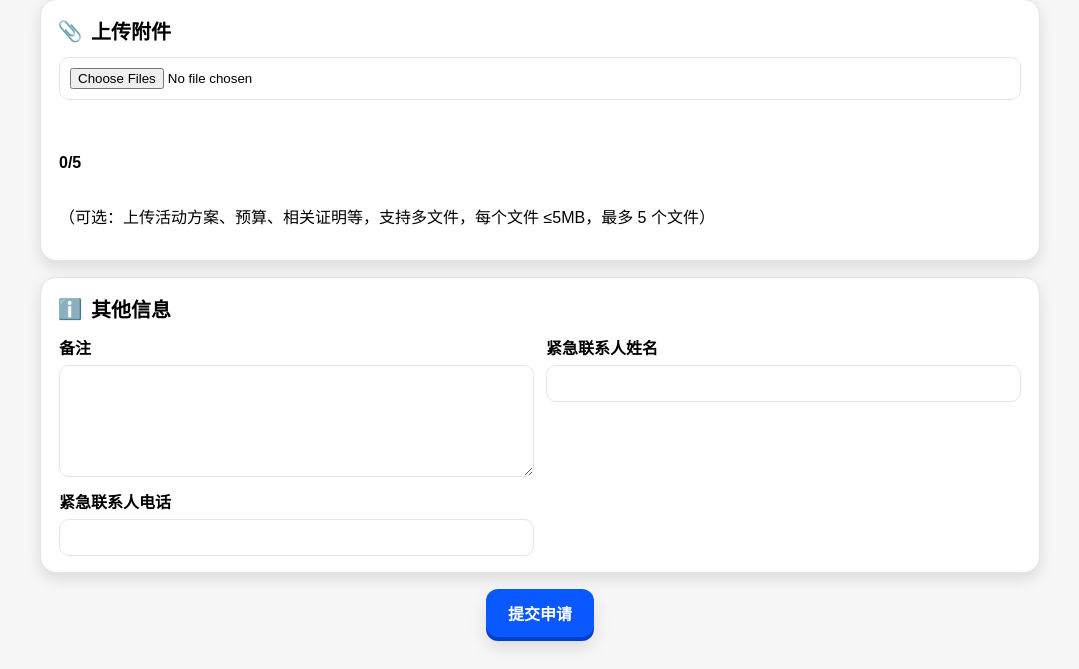
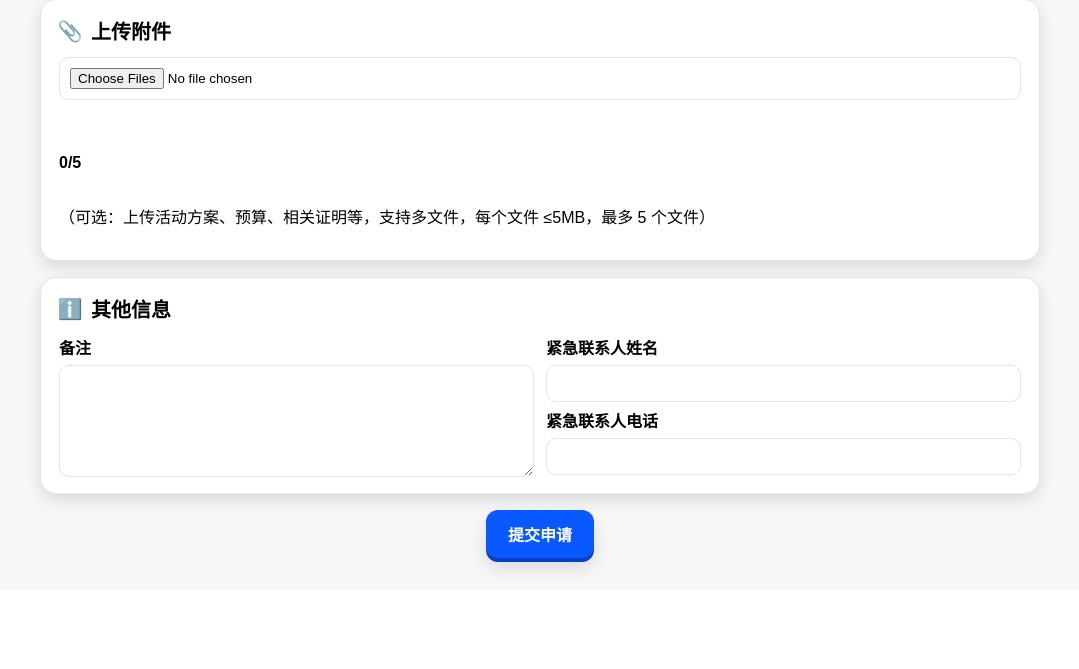
Before and after one commit to xuyue-it/school-practice-system, a Flask app: page / in a window 1280 px wide. Shown: the part 1304-1973 px from the top of the page, without its empty margins (100-1179 px from the left). After the commit the page ends 1881 px from the top, so only its background shows below. Run offline with Flask 3, Linux system fonts and the light colour scheme; some libraries are stand-ins or nearby versions.

Commit message:
fix: 调整前端布局（切换主题按钮位置、紧急联系人电话下移、文件上传可删除）并同步 app.py

```diff
--- a/templates/index.html
+++ b/templates/index.html
@@ -174,10 +174,17 @@
     <section class="card">
       <h2><span class="icon">ℹ️</span>其他信息</h2>
       <div class="grid-2">
-        <div class="row"><label>备注</label><textarea name="remarks"></textarea></div>
-        <div class="row"><label>紧急联系人姓名</label><input type="text" name="emergency_name"></div>
-        <!-- ✅ 电话字段挪到姓名下面 -->
-        <div class="row"><label>紧急联系人电话</label><input type="text" name="emergency_phone"></div>
+        <div class="row">
+          <label>备注</label>
+          <textarea name="remarks"></textarea>
+        </div>
+        <!-- ✅ 把姓名和电话放在同一列 -->
+        <div class="row">
+          <label>紧急联系人姓名</label>
+          <input type="text" name="emergency_name">
+          <label>紧急联系人电话</label>
+          <input type="text" name="emergency_phone">
+        </div>
       </div>
     </section>
 
```
